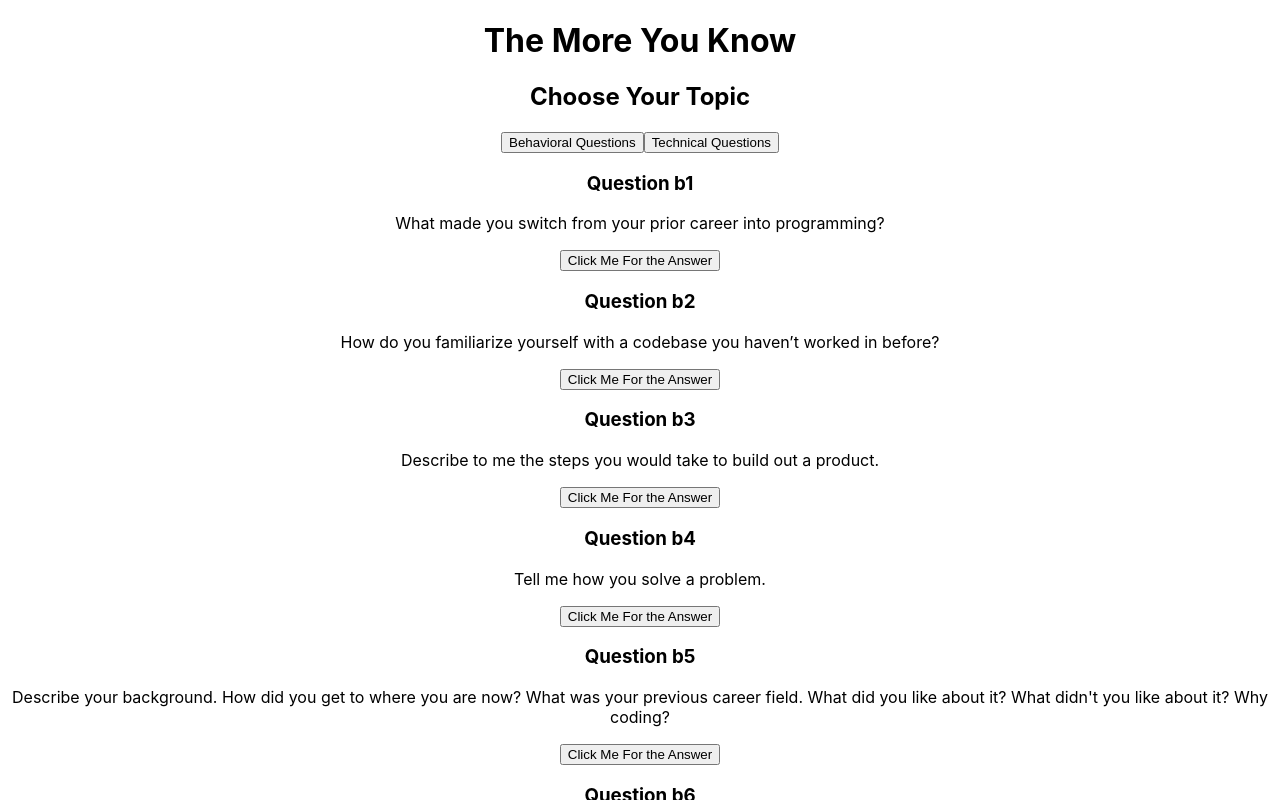
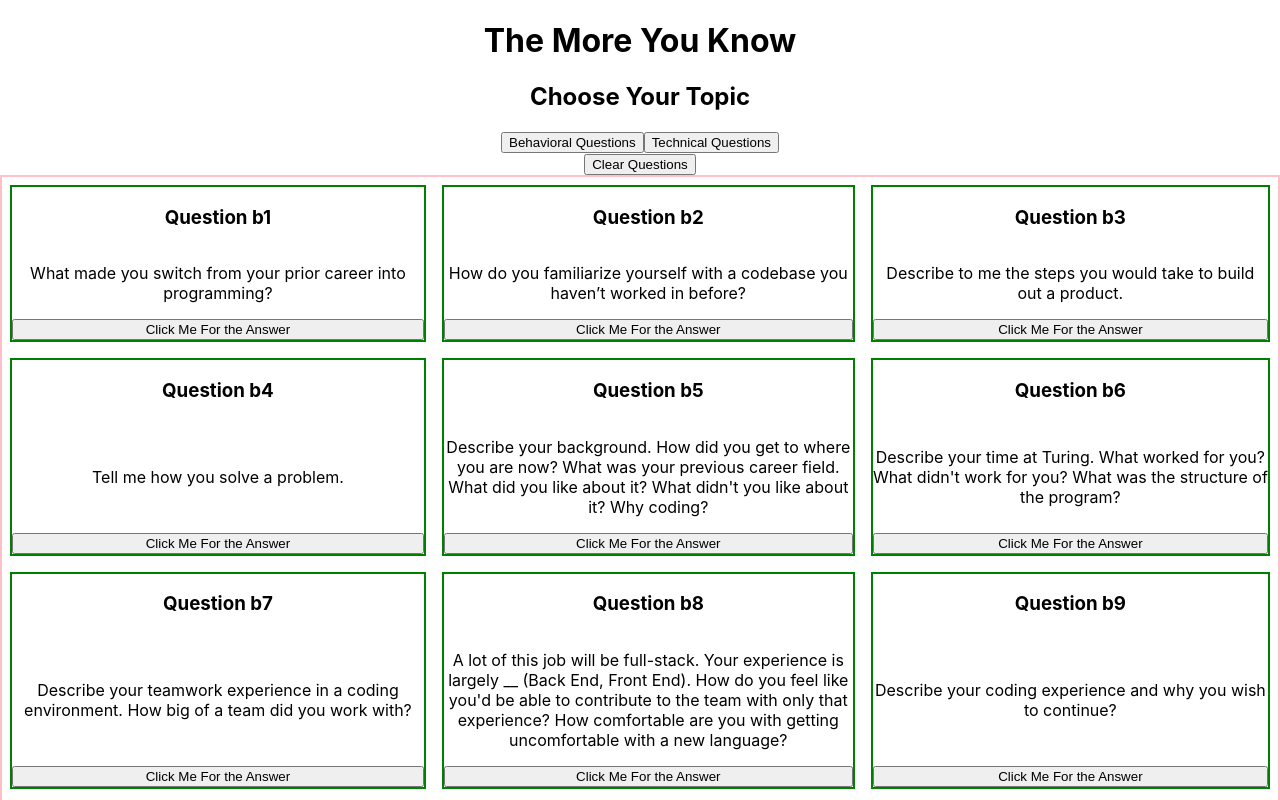
Before and after one commit to danalchapman/the-more-you-know, a React (Create React App) app: page / in a window 1280 px wide. Both pictures are taken after a click on the button "Behavioral Questions". Shown: the top 800 px of the page. Built offline with nearby package versions, Linux system fonts and the light colour scheme.

Commit message:
Fix render logic and apply display: grid for styling and add clear question functionality

```diff
--- a/src/Components/QuestionCard/QuestionCard.css
+++ b/src/Components/QuestionCard/QuestionCard.css
@@ -0,0 +1,8 @@
+.question-card {
+    border: 2px solid green;
+    display: flex;
+    flex-direction: column;
+    flex-wrap: wrap;
+    justify-content: space-between;
+    margin: .5rem;
+}
--- a/src/Components/QuestionCard/QuestionCard.tsx
+++ b/src/Components/QuestionCard/QuestionCard.tsx
@@ -10,10 +10,10 @@ export const QuestionCard = ({ id, question, answer }: Question) => {
     // const [clicked, setClicked] = useState<boolean>(false)
 
     return (
-        <article>
+        <div className='question-card'>
             <h3>Question {id}</h3>
             <p>{question}</p>
             <button>Click Me For the Answer</button>
-        </article>
+        </div>
     )
 }
--- a/src/Components/QuestionsBox/QuestionsBox.css
+++ b/src/Components/QuestionsBox/QuestionsBox.css
@@ -0,0 +1,6 @@
+.question-box {
+    border: 2px solid pink;
+    display: grid;
+    grid-template-columns: auto auto auto;
+    grid-template-rows: auto auto auto;
+}
--- a/src/Components/QuestionsBox/QuestionsBox.tsx
+++ b/src/Components/QuestionsBox/QuestionsBox.tsx
@@ -10,27 +10,23 @@ export const QuestionsBox = () => {
     // write functions for onClick for each button
 
     // const [question, setQuestion] = useState<Question>({ id: '', question: '', answer: ''})
-    const [bQuestions, setBQuestions] = useState<Question[]>([])
-    const [tQuestions, setTQuestions] = useState<Question[]>([])
+    const [questions, setQuestions] = useState<Question[]>([])
 
     const chooseBehavioral = () => {
-        setBQuestions(bData)
+        setQuestions(bData)
     }
 
     const chooseTechnical = () => {
-        setTQuestions(tData)
+        setQuestions(tData)
+    }
+
+    const clearQuestions = () => {
+        setQuestions([])
     }
 
     const displayQuestions = () => {
-        let displayedQuestions;
 
-        if (bQuestions) {
-            displayedQuestions = bQuestions
-        } else if (tQuestions) {
-            displayedQuestions = tQuestions
-        }
-
-        return displayedQuestions?.map(question => {
+        return questions?.map(question => {
             return (
                 <QuestionCard
                     key={ question.id }
@@ -53,7 +49,14 @@ export const QuestionsBox = () => {
                     onClick={() => chooseTechnical()}
                 >Technical Questions</button>
             </div>
-            { displayQuestions() }
+            <div>
+                <button
+                    onClick={() => clearQuestions()}
+                >Clear Questions</button>
+            </div>
+            <article className='question-box'>
+                { questions.length ? displayQuestions() : <h4>Awaiting Choice...</h4>}
+            </article>
         </section>
     )
 }
```
